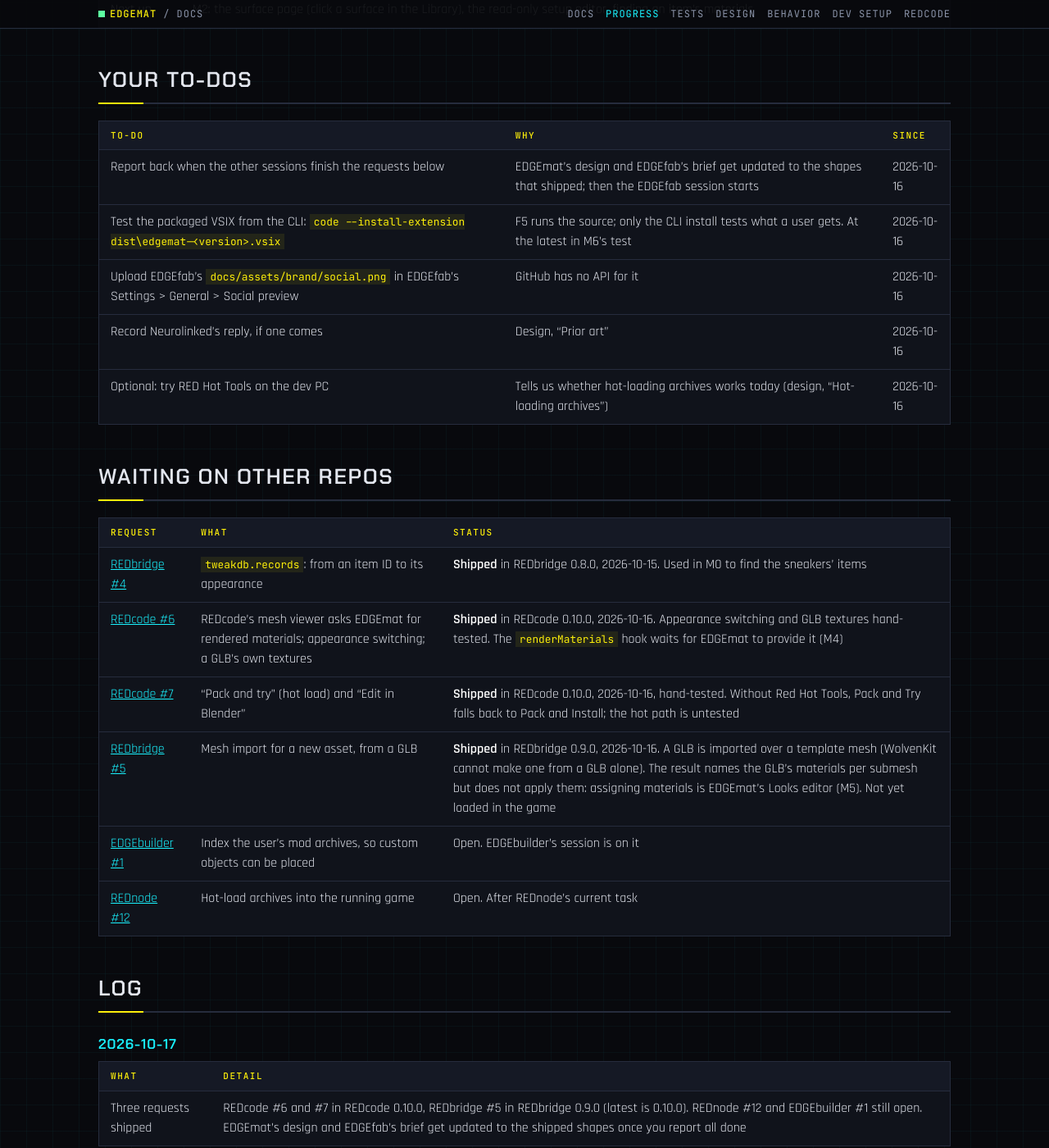
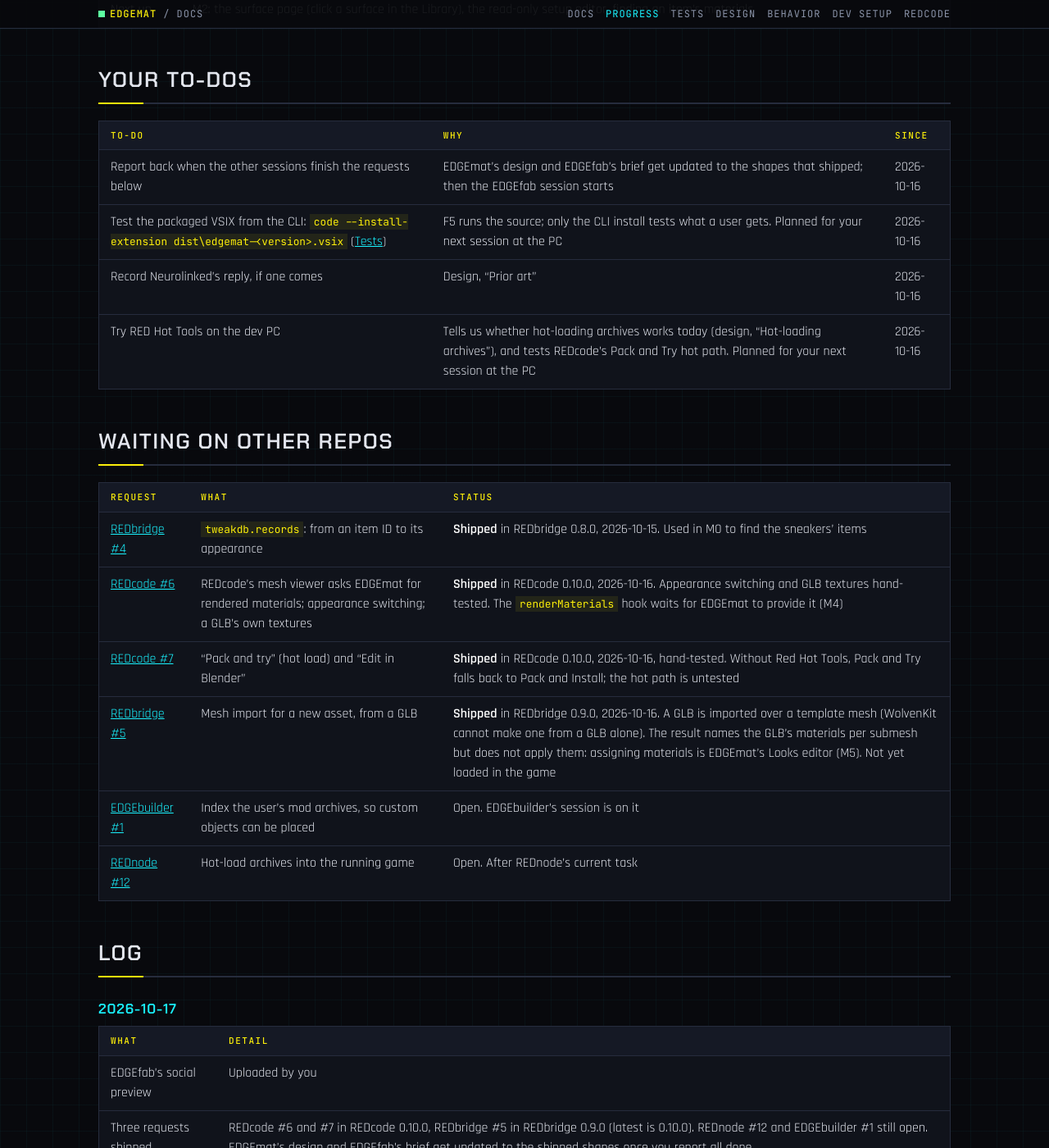
Before and after one commit to Edgemodders/EDGEmat, a Jekyll site: the page built from docs/progress.md, in a window 1280 px wide and 1400 px high, scrolled down 637 px. Shown: the whole window at 82% size. Built offline with Jekyll 4.4.1, drawn with Linux system fonts in a browser that asks for light colours; our own code applies the rules of GitHub Pages for plain Markdown files.

```diff
--- a/docs/progress.md
+++ b/docs/progress.md
@@ -19,10 +19,9 @@ Last updated 2026-10-17.
 | To-do | Why | Since |
 |---|---|---|
 | Report back when the other sessions finish the requests below | EDGEmat's design and EDGEfab's brief get updated to the shapes that shipped; then the EDGEfab session starts | 2026-10-16 |
-| Test the packaged VSIX from the CLI: `code --install-extension dist\edgemat-<version>.vsix` | F5 runs the source; only the CLI install tests what a user gets. At the latest in M6's test | 2026-10-16 |
-| Upload EDGEfab's `docs/assets/brand/social.png` in EDGEfab's Settings > General > Social preview | GitHub has no API for it | 2026-10-16 |
+| Test the packaged VSIX from the CLI: `code --install-extension dist\edgemat-<version>.vsix` ([Tests](testing.html#cli-install-of-the-vsix)) | F5 runs the source; only the CLI install tests what a user gets. Planned for your next session at the PC | 2026-10-16 |
 | Record Neurolinked's reply, if one comes | Design, "Prior art" | 2026-10-16 |
-| Optional: try RED Hot Tools on the dev PC | Tells us whether hot-loading archives works today (design, "Hot-loading archives") | 2026-10-16 |
+| Try RED Hot Tools on the dev PC | Tells us whether hot-loading archives works today (design, "Hot-loading archives"), and tests REDcode's Pack and Try hot path. Planned for your next session at the PC | 2026-10-16 |
 
 ## Waiting on other repos
 
@@ -41,6 +40,7 @@ Last updated 2026-10-17.
 
 | What | Detail |
 |---|---|
+| EDGEfab's social preview | Uploaded by you |
 | Three requests shipped | REDcode #6 and #7 in REDcode 0.10.0, REDbridge #5 in REDbridge 0.9.0 (latest is 0.10.0). REDnode #12 and EDGEbuilder #1 still open. EDGEmat's design and EDGEfab's brief get updated to the shipped shapes once you report all done |
 
 ### 2026-10-16
```
Also changed, not shown: docs/testing.md (+1 -1 lines).
